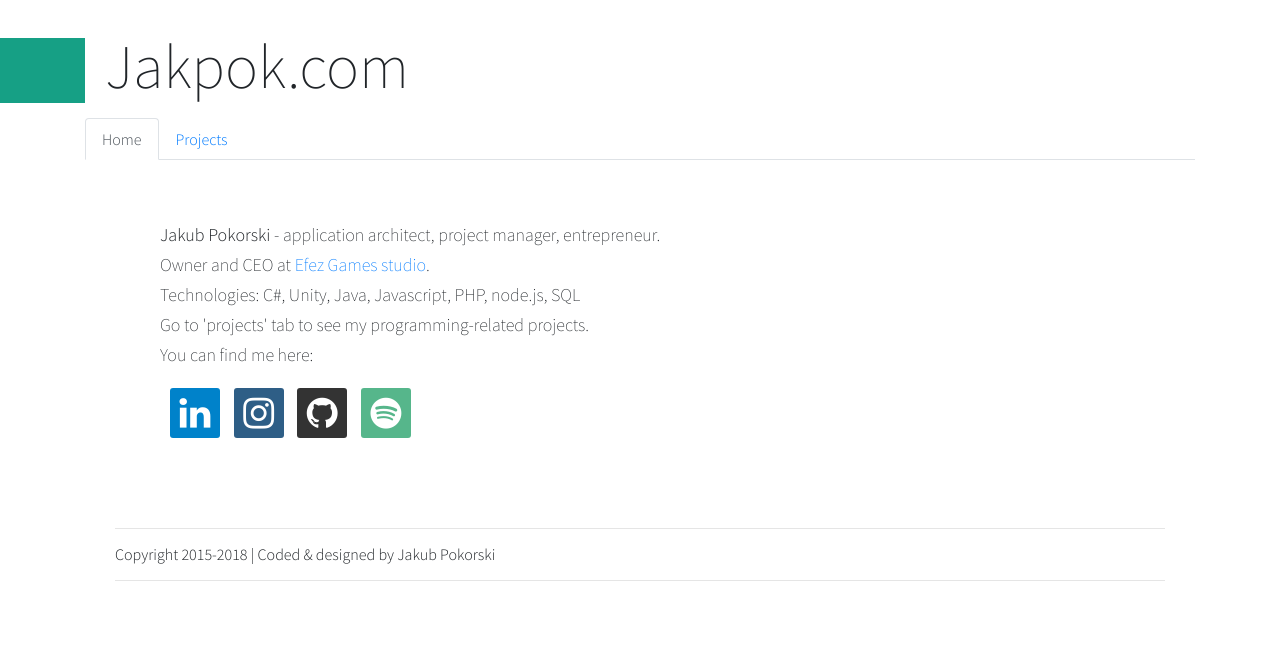
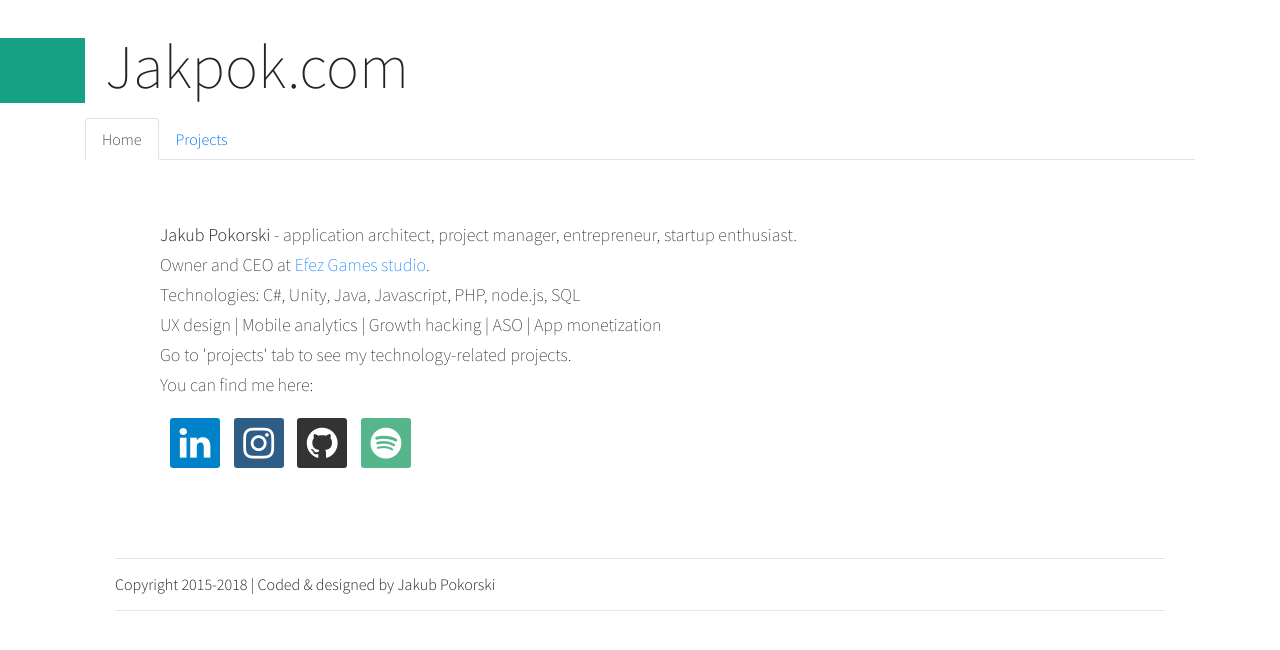
Before and after one commit to Jakpok/jakpok.github.io, a Jekyll site: the page built from index.html, in a window 1280 px wide. Shown: the top 650 px of the page. Built offline with Jekyll 4.4.1, drawn with Linux system fonts in a browser that asks for light colours; Markdown is read by kramdown in place of the engine named in the settings.

Commit message:
Update index.html

```diff
--- a/index.html
+++ b/index.html
@@ -1,10 +1,11 @@
 ---
 layout: default
 ---
-<b>Jakub Pokorski</b> - application architect, project manager, entrepreneur.<br/>
+<b>Jakub Pokorski</b> - application architect, project manager, entrepreneur, startup enthusiast.<br/>
 Owner and CEO at <a target="_blank" href="https://efezgames.com/">Efez Games studio</a>.<br/>
 Technologies: C#, Unity, Java, Javascript, PHP, node.js, SQL<br/>
-Go to 'projects' tab to see my programming-related projects.<br/>
+UX design | Mobile analytics | Growth hacking | ASO | App monetization<br/>
+Go to 'projects' tab to see my technology-related projects.<br/>
 <p>You can find me here:</p>
 <a href="https://www.linkedin.com/in/jakpok/" class="fa fa-linkedin fa-2x"></a>
 <a href="https://www.instagram.com/thejakpok/" class="fa fa-instagram fa-2x"></a>
```
